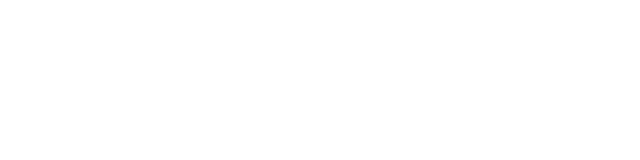
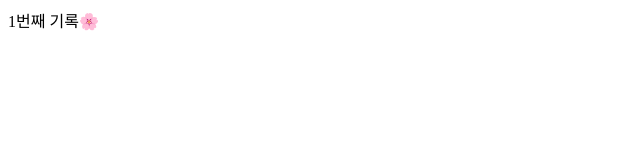
Before and after one commit to kdbean/react-emotion-diary, a React (Vite) app: page /diary/1 in a window 1280 px wide. Shown: the top 160 px of the page, without its empty margins (0-640 px from the left). Built offline with nearby package versions, Linux system fonts and the light colour scheme.

Commit message:
feat: add page routing  - 페이지 라우팅 구현(React Router) :     >> Home     >> New     >> Diary/:id     >> Edit/:id     >> Notfound (fallback)

```diff
--- a/src/App.jsx
+++ b/src/App.jsx
@@ -1,7 +1,24 @@
 import "./App.css";
+import { Routes, Route } from "react-router-dom";
+
+import Home from "./pages/Home";
+import New from "./pages/New";
+import Diary from "./pages/Diary";
+import Edit from "./pages/Edit";
+import Notfound from "./pages/Notfound";
 
 function App() {
-  return <></>;
+  return (
+    <>
+      <Routes>
+        <Route path="/" element={<Home />} />
+        <Route path="/new" element={<New />} />
+        <Route path="/diary/:id" element={<Diary />} />
+        <Route path="/edit/:id" element={<Edit />} />
+        <Route path="*" element={<Notfound />} />
+      </Routes>
+    </>
+  );
 }
 
 export default App;
--- a/src/main.jsx
+++ b/src/main.jsx
@@ -1,5 +1,10 @@
 import { createRoot } from "react-dom/client";
 import "./index.css";
 import App from "./App.jsx";
+import { BrowserRouter } from "react-router-dom";
 
-createRoot(document.getElementById("root")).render(<App />);
+createRoot(document.getElementById("root")).render(
+  <BrowserRouter>
+    <App />
+  </BrowserRouter>
+);
--- /dev/null
+++ b/src/pages/Diary.jsx
@@ -0,0 +1,9 @@
+import { useParams } from "react-router-dom";
+
+const Diary = () => {
+  const params = useParams();
+
+  return <div>{params.id}번째 기록🌸</div>;
+};
+
+export default Diary;
--- /dev/null
+++ b/src/pages/Edit.jsx
@@ -0,0 +1,9 @@
+import { useParams } from "react-router-dom";
+
+const Edit = () => {
+  const params = useParams();
+
+  return <div>{params.id}번째 기록🍀</div>;
+};
+
+export default Edit;
--- /dev/null
+++ b/src/pages/Home.jsx
@@ -0,0 +1,5 @@
+const Home = () => {
+  return <div>Home</div>;
+};
+
+export default Home;
--- /dev/null
+++ b/src/pages/New.jsx
@@ -0,0 +1,5 @@
+const New = () => {
+  return <div>New</div>;
+};
+
+export default New;
--- /dev/null
+++ b/src/pages/Notfound.jsx
@@ -0,0 +1,5 @@
+const Notfound = () => {
+  return <div>잘못된 페이지입니다.</div>;
+};
+
+export default Notfound;
```
